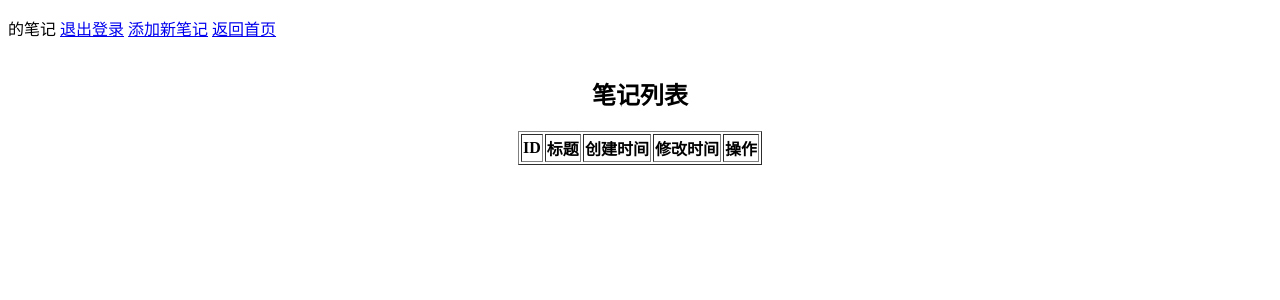
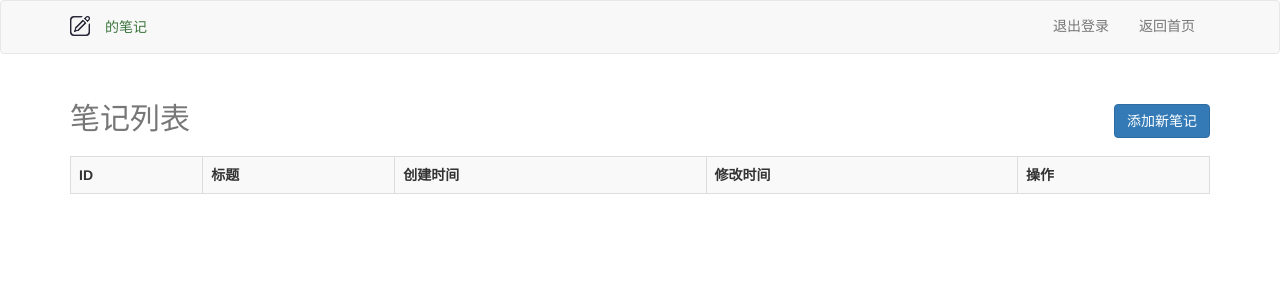
Before and after one commit to sure6/sureNote, a Django app: template note/templates/note/list_note.html in a window 1280 px wide. Shown: the top 300 px of the page. Run offline with Django 3.2, Linux system fonts and the light colour scheme; the template is opened without the code that fills it, so the values that code supplies are empty; some libraries are stand-ins or nearby versions.

Commit message:
add list_note and add_note style

```diff
--- a/note/templates/note/list_note.html
+++ b/note/templates/note/list_note.html
@@ -3,17 +3,56 @@
 <html lang="en">
 <head>
     <meta charset="UTF-8">
+    <meta http-equiv="X-UA-Compatible" content="IE=edge">
+    <meta name="viewport" content="width=device-width, initial-scale=1,user-scalable=no">
     <title>列出笔记</title>
+    <!-- Bootstrap -->
+    <link rel="stylesheet" href="https://stackpath.bootstrapcdn.com/bootstrap/3.4.1/css/bootstrap.min.css" integrity="sha384-HSMxcRTRxnN+Bdg0JdbxYKrThecOKuH5zCYotlSAcp1+c8xmyTe9GYg1l9a69psu" crossorigin="anonymous">
+    <style>
+        #session_id{
+            margin:16px 0;
+        }
+        @media screen and (max-width: 768px){
+            #session_id{
+                margin: 7px 0;
+            }
+        }
+    </style>
 </head>
 <body>
-<p>
-    <span>{{ request.session.username }}的笔记</span>
-    <a href="/user/logout">退出登录</a>
-    <a href="/note/add">添加新笔记</a>
-    <a href="/index">返回首页</a>
-</p>
-<table align="center" border="1px">
-    <caption><h2>笔记列表</h2></caption>
+{# 导航 #}
+<nav class="navbar navbar-default">
+   <div class="container">
+     <!-- Brand and toggle get grouped for better mobile display -->
+    <div class="navbar-header">
+      <button type="button" class="navbar-toggle collapsed" data-toggle="collapse" data-target="#bs-example-navbar-collapse-1" aria-expanded="false">
+        <span class="sr-only">Toggle navigation</span>
+        <span class="icon-bar"></span>
+        <span class="icon-bar"></span>
+        <span class="icon-bar"></span>
+      </button>
+      <a class="navbar-brand" href="#"><img src="{% static "note/images/brand.png" %}" alt="brand" width="20px"></a>
+      <ul class="nav navbar-nav">
+        <li class="active"><p class="text-success" id="session_id">{{ request.session.username }}的笔记</p></li>
+      </ul>
+
+    </div>
+
+    <div class="collapse navbar-collapse" id="bs-example-navbar-collapse-1">
+      <ul class="nav navbar-nav navbar-right">
+        <li><a href="/user/logout">退出登录</a></li>
+        <li><a href="/index">返回首页</a></li>
+      </ul>
+    </div>
+    </div>
+  </div>
+</nav>
+{# 表格内容 #}
+<div class="container">
+<div class="table-responsive">
+
+    <table class="table table-striped table-bordered table-hover">
+        <caption><h2>笔记列表 <p class="pull-right"><a href="/note/add" class="btn btn-primary">添加新笔记</a></p></h2> </caption>
         <tr>
             <th>ID</th>
             <th>标题</th>
@@ -25,17 +64,21 @@
         {% for foo in noteList %}
         <tr>
             <td>{{ foo.id }}</td>
-        <td><a href="/note/detail?id={{ foo.id }}">{{ foo.title }}</a></td>
+            <td class="active"><a href="/note/detail?id={{ foo.id }}">{{ foo.title }}</a></td>
             <td>{{ foo.created_time }}</td>
             <td>{{ foo.updated_time }}</td>
-        <td>
+            <td class="success">
                 <a href="/note/edit?id={{ foo.id }}">修改</a>
                 <a href="/note/delete/{{ foo.id }}">删除</a>
             </td>
          </tr>
         {% endfor %}
-
-
     </table>
+</div>
+</div>
+  <!-- jQuery (Bootstrap 的所有 JavaScript 插件都依赖 jQuery，所以必须放在前边) -->
+    <script src="https://cdn.jsdelivr.net/npm/jquery@1.12.4/dist/jquery.min.js" integrity="sha384-nvAa0+6Qg9clwYCGGPpDQLVpLNn0fRaROjHqs13t4Ggj3Ez50XnGQqc/r8MhnRDZ" crossorigin="anonymous"></script>
+    <!-- 加载 Bootstrap 的所有 JavaScript 插件。你也可以根据需要只加载单个插件。 -->
+    <script src="https://stackpath.bootstrapcdn.com/bootstrap/3.4.1/js/bootstrap.min.js" integrity="sha384-aJ21OjlMXNL5UyIl/XNwTMqvzeRMZH2w8c5cRVpzpU8Y5bApTppSuUkhZXN0VxHd" crossorigin="anonymous"></script>
 </body>
 </html>
```
Also changed, not shown: note/templates/note/add_note.html (+40 -25 lines), sureNote.sqlite3. Lines whose indentation alone changed are shown as unchanged.
